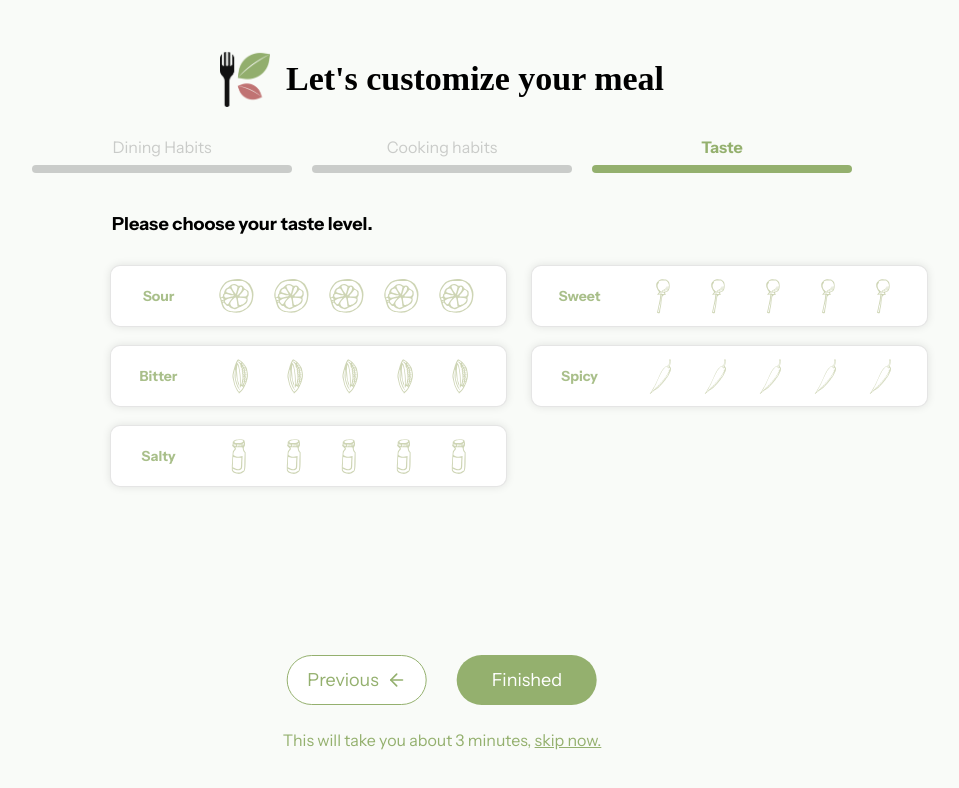
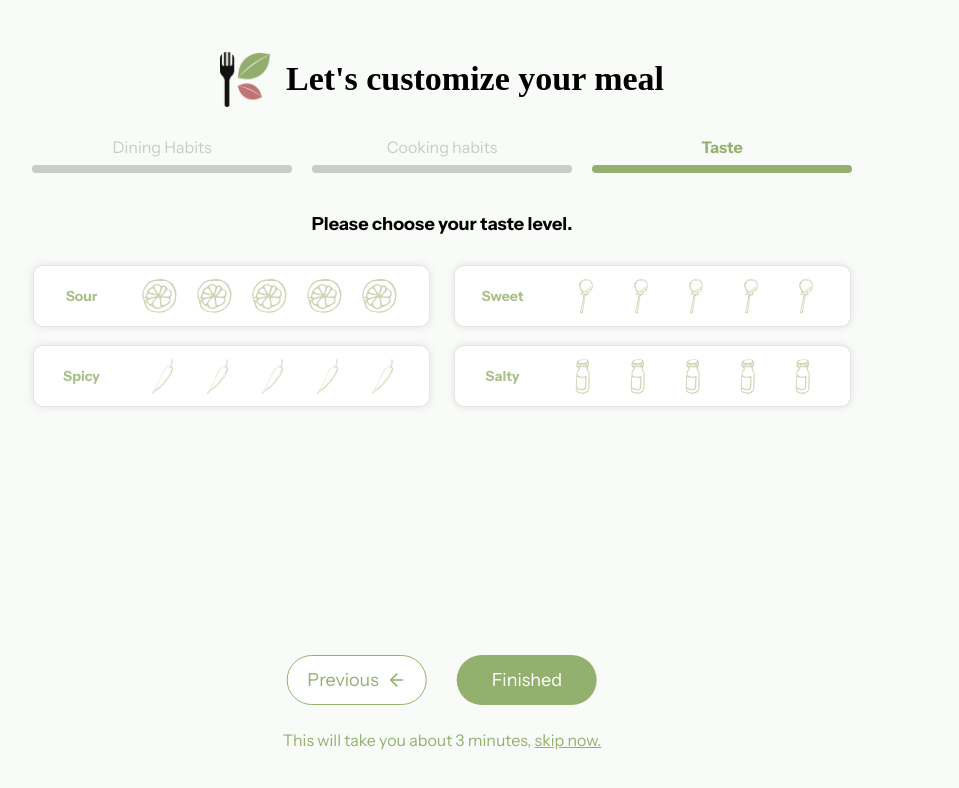
Before and after one commit to PQ-XY/ai-meal-planner, a React (Create React App) app: page /invest/3-1 in a window 1280 px wide. Shown: the top 788 px of the page, without its empty margins (198-1157 px from the left). Built offline with nearby package versions, Linux system fonts and the light colour scheme; a web font is replaced by a local one.

Commit message:
revised pages

```diff
--- a/src/pages/InvestPage11.css
+++ b/src/pages/InvestPage11.css
@@ -7,14 +7,20 @@
   width: 800px;  /* Adjust the width of the grid container */
   max-width: 1200px; /* Optional: Set a maximum width for large screens */
   margin: 0 auto;  /* Centers the grid horizontally */
-  margin-top: 20px;
-  margin-right: 332px;
 }
 
 .invest-question{
   font-family: 'Instrument Sans',serif;
   font-size: 18px;
   font-weight: bold;
-  margin-left: 310px;
+  margin:0 auto;
   margin-top: 40px;
 }
+
+.grid-container{
+  display: flex;
+  flex-direction: column;
+  justify-content: center;
+  align-items: center;
+  gap: 30px;
+}
--- a/src/pages/InvestPage11.jsx
+++ b/src/pages/InvestPage11.jsx
@@ -22,11 +22,13 @@ const InvestPage11 = () => {
   return (
     <div>
       <InvestNavigate status='1'/>
-      <p className='invest-question'>How many meals do you eat a day?</p>
-      <div className='answer-grid'>
-        <AnswerCard title='Breakfast' image={breakfastImage} array={mealsArray} setArray={setGridArray1}/>
-        <AnswerCard title='Launch' image={launchImage} array={mealsArray} setArray={setGridArray1}/>
-        <AnswerCard title='Dinner' image={dinnerImage} array={mealsArray} setArray={setGridArray1}/>
+      <div className='grid-container'>
+        <p className='invest-question'>How many meals do you eat a day?</p>
+        <div className='answer-grid'>
+          <AnswerCard title='Breakfast' image={breakfastImage} array={mealsArray} setArray={setGridArray1}/>
+          <AnswerCard title='Launch' image={launchImage} array={mealsArray} setArray={setGridArray1}/>
+          <AnswerCard title='Dinner' image={dinnerImage} array={mealsArray} setArray={setGridArray1}/>
+        </div>
       </div>
     </div>
   )
--- a/src/pages/InvestPage12.jsx
+++ b/src/pages/InvestPage12.jsx
@@ -24,6 +24,7 @@ const InvestPage12 = () => {
   return (
     <div>
       <InvestNavigate status='1'/>
+      <div className='grid-container'>
         <p className='invest-question'>What does your diet focus on?</p>
         <div className='answer-grid'>
           <AnswerCard title='Fitness' image={fitnessImage} array={dietArray} setArray={setGridArray2}/>
@@ -34,6 +35,7 @@ const InvestPage12 = () => {
           <AnswerCard title='New Trend' image={newTrendImage} array={dietArray} setArray={setGridArray2}/>
         </div>
       </div>
+    </div>
   )
 }
 
--- a/src/pages/InvestPage13.jsx
+++ b/src/pages/InvestPage13.jsx
@@ -41,8 +41,8 @@ const InvestPage13 = () => {
   return (
     <div>
       <InvestNavigate status="1" />
+      <div className="page21-container">
         <p className="invest-question">What food are you allergic to?</p>
-      <div className="page21-container">
           <div className="label-grid">
             {allAllergyArray.map((item, index) => (
               <LabelCard key={index} title={item} array={allergyArray} setArray={setGridArray6} />
--- a/src/pages/InvestPage21.css
+++ b/src/pages/InvestPage21.css
@@ -6,8 +6,18 @@
   gap: 16px; /* Optional: adds spacing between the cards */
 }
 
+.invest-question{
+  font-family: 'Instrument Sans',serif;
+  font-size: 18px;
+  font-weight: bold;
+  margin:0 auto;
+  margin-top: 40px;
+}
+
 .page21-container{
   display: flex;
+  flex-direction: column;
   justify-content: center;
-  margin-top: 25px;
+  align-items: center;
+  gap: 30px;
 }
--- a/src/pages/InvestPage21.jsx
+++ b/src/pages/InvestPage21.jsx
@@ -42,8 +42,8 @@ const InvestPage21 = () => {
   return (
     <div>
       <InvestNavigate status="2" />
-      <p className="invest-question">What cuisine do you like?</p>
       <div className="page21-container">
+         <p className="invest-question">What cuisine do you like?</p>
         <div className="label-grid">
           {allCuisinesArray.map((item, index) => (
             <LabelCard key={index} title={item} array={cuisineArray} setArray={setGridArray3} />
--- a/src/pages/InvestPage22.jsx
+++ b/src/pages/InvestPage22.jsx
@@ -39,8 +39,8 @@ const InvestPage22 = () => {
   return (
     <div>
       <InvestNavigate status='2'/>
-      <p className='invest-question'>What cuisine do you like?</p>
       <div class='page21-container'>
+      <p className='invest-question'>What kind of kitchenware do you have?</p>
       <div className="label-grid">
           {allKitsArray.map((item, index) => (
             <LabelCard key={index} title={item} array={kitArray} setArray={setGridArray4} />
--- a/src/pages/InvestPage31.css
+++ b/src/pages/InvestPage31.css
@@ -1,13 +1,18 @@
 .taste-grid{
-  width: 820px;
   display: flex;
   flex-direction: row;
-  justify-content:flex-start;
+  justify-content: center;
   align-items:center;
-  flex-direction: row;
   flex-wrap: wrap;
   gap: 24px;
-  margin-left: 308px;
   margin-top: 30px;
   row-gap: 18px;
+  width: 900px;
+  margin: 0 auto;
 }
+
+.taste-grid-container{
+  display: flex;
+  flex-direction: column;
+  gap: 30px;
+}
--- a/src/pages/InvestPage31.jsx
+++ b/src/pages/InvestPage31.jsx
@@ -4,7 +4,6 @@ import InvestNavigate from '../Components/InvestNavigate'
 import TasteCard from '../Components/TasteCard'
 import sourImage from '../assets/images/sour.svg'
 import sweetImage from '../assets/images/sweet.svg'
-import bitterImage from '../assets/images/bitter.svg'
 import spicyImage from '../assets/images/spicy.svg'
 import saltyImage from '../assets/images/salty.svg'
 import './InvestPage31.css'
@@ -22,13 +21,14 @@ const InvestPage31 = () => {
   return (
     <div>
       <InvestNavigate status='3'/>
+      <div class='taste-grid-container'>
         <p className='invest-question'>Please choose your taste level.</p>
         <div className='taste-grid'>
           <TasteCard title='Sour' image={sourImage} array={tasteArray} setArray={setGridArray5} />
           <TasteCard title='Sweet' image={sweetImage} array={tasteArray} setArray={setGridArray5} />
-        <TasteCard title='Bitter' image={bitterImage} array={tasteArray} setArray={setGridArray5} />
           <TasteCard title='Spicy' image={spicyImage} array={tasteArray} setArray={setGridArray5} />
           <TasteCard title='Salty' image={saltyImage} array={tasteArray} setArray={setGridArray5} />
+        </div>
       </div>
     </div>
   )
```
Lines whose indentation alone changed are shown as unchanged.
